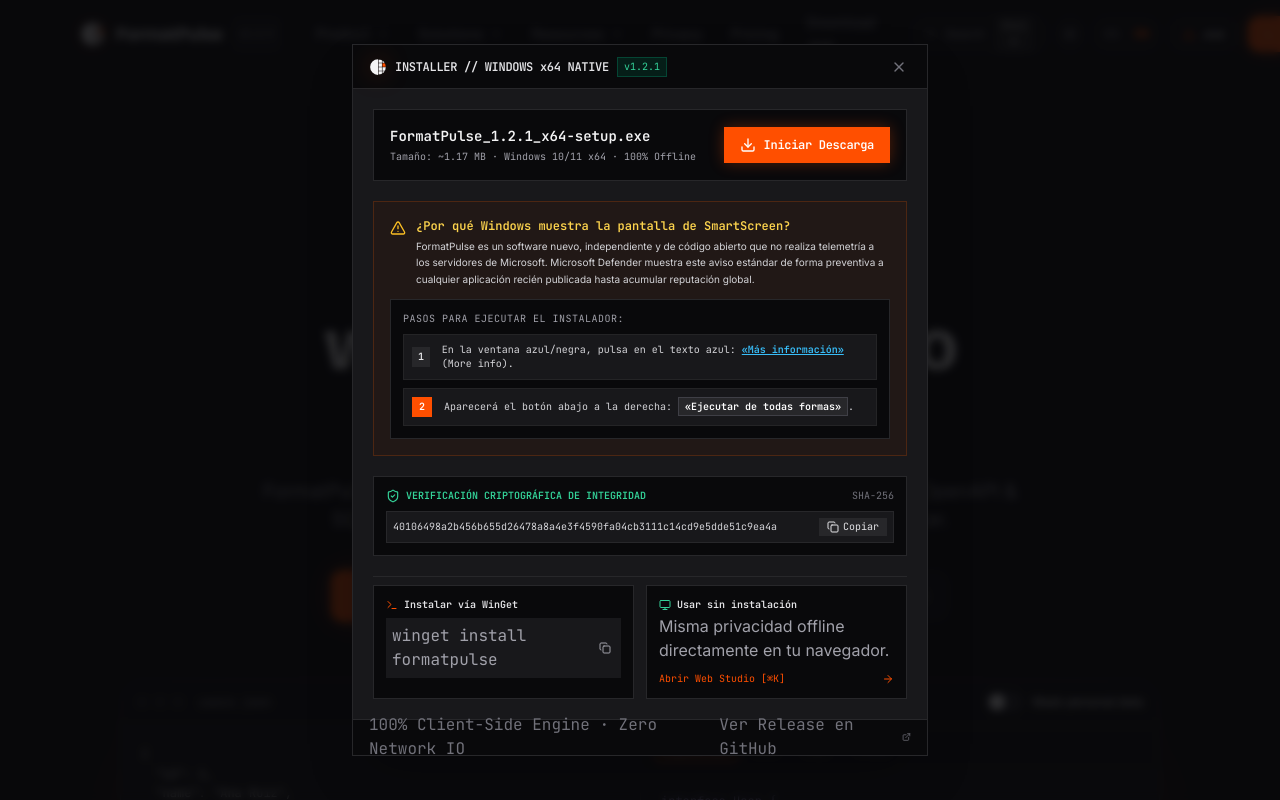
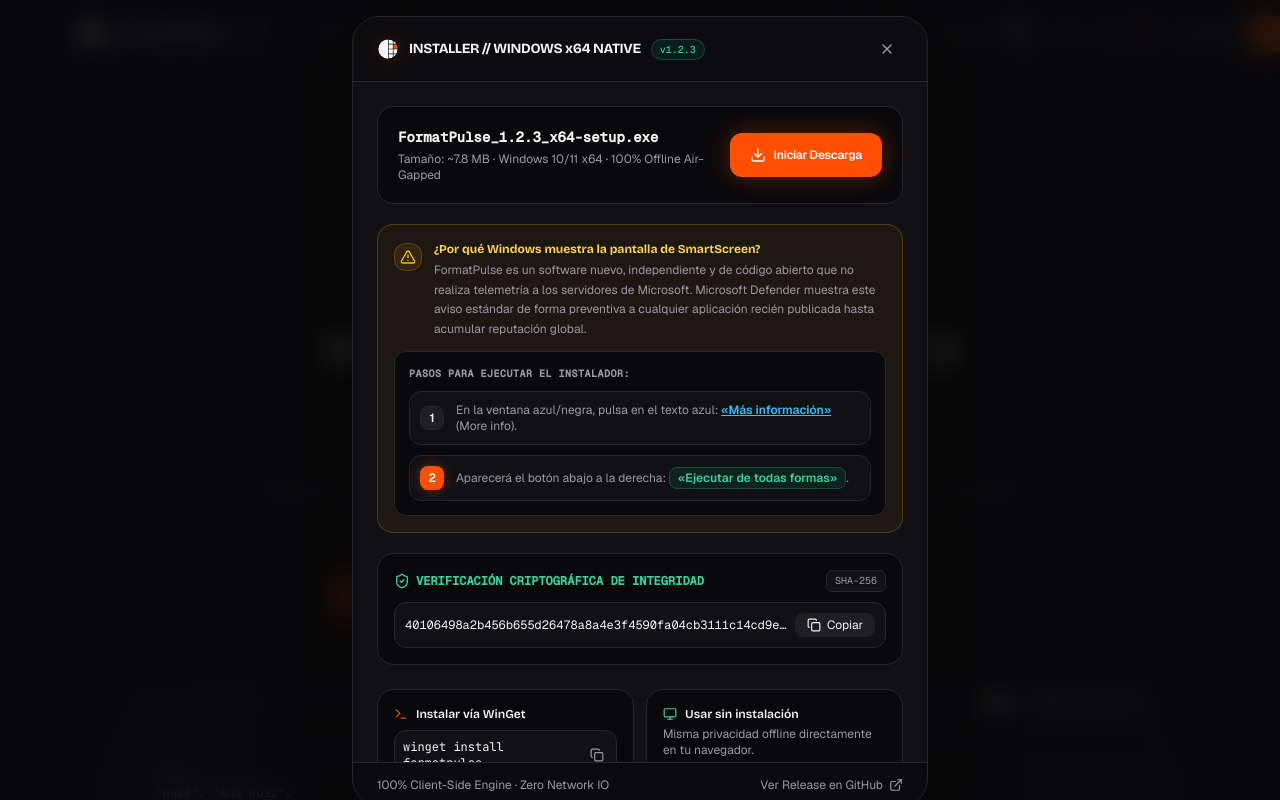
Before and after one commit to psicossz29-netizen/FormatPulse, a React (Vite) app: page / in a window 1280 px wide. Both pictures are taken after a click on the button ".exe". Built offline with nearby package versions, Linux system fonts and the light colour scheme; no server answers.

Commit message:
feat(design): modernize all modals and download workflow to Spaceship Design B architecture

```diff
--- a/src/components/download/DownloadModal.tsx
+++ b/src/components/download/DownloadModal.tsx
@@ -50,117 +50,125 @@ export const DownloadModal: React.FC = () => {
     >
       {/* ── Backdrop ────────────────────────────────────────────────── */}
       <div
-        className="fixed inset-0 bg-zinc-950/85 backdrop-blur-sm transition-opacity"
+        className="fixed inset-0 bg-[#09090B]/85 backdrop-blur-md transition-opacity"
         onClick={() => setShowDownloadModal(false)}
       />
 
-      {/* ── Modal Window ────────────────────────────────────────────── */}
-      <div className="relative w-full max-w-xl bg-zinc-900 border border-zinc-800 shadow-2xl rounded-xs overflow-hidden my-auto text-zinc-100">
+      {/* ── Spaceship Modal Window ──────────────────────────────────── */}
+      <div className="relative w-full max-w-xl bg-[#111114] border border-[#26262C] shadow-[0_32px_80px_rgba(0,0,0,0.85)] rounded-[28px] overflow-hidden my-auto text-[#F4F4F5] animate-pop font-geist">
         {/* Header */}
-        <div className="flex items-center justify-between h-11 px-4 border-b border-zinc-800 bg-zinc-950">
-          <div className="flex items-center gap-2">
-            <FormatPulseLogo size={18} animate={false} />
-            <span className="text-xs font-semibold text-zinc-200 tracking-tight font-mono">
+        <div className="flex items-center justify-between px-6 py-4 border-b border-[#26262C] bg-[#09090B]/60">
+          <div className="flex items-center gap-2.5">
+            <FormatPulseLogo size={22} animate={false} />
+            <span className="font-display font-bold text-sm text-[#F4F4F5] tracking-tight">
               INSTALLER // WINDOWS x64 NATIVE
             </span>
-            <span className="text-2xs font-mono px-1.5 py-0.5 rounded-xs bg-emerald-950/60 border border-emerald-800/60 text-emerald-400">
-              v1.2.1
+            <span className="text-[10px] font-geist-mono px-2 py-0.5 rounded-full bg-emerald-500/10 border border-emerald-500/30 text-emerald-400 font-medium">
+              v{APP_VERSION}
             </span>
           </div>
           <button
             onClick={() => setShowDownloadModal(false)}
-            className="w-6 h-6 flex items-center justify-center text-zinc-500 hover:text-zinc-200 hover:bg-zinc-800 transition-colors rounded-xs focus:outline-none"
+            className="w-8 h-8 flex items-center justify-center text-[#9A9AA5] hover:text-[#F4F4F5] hover:bg-white/[0.06] transition-colors rounded-xl focus:outline-none"
             aria-label="Close"
           >
-            <X className="w-4 h-4" strokeWidth={2} />
+            <X className="w-4 h-4" />
           </button>
         </div>
 
         {/* Content Body */}
-        <div className="p-5 space-y-5 max-h-[85vh] overflow-y-auto">
+        <div className="p-6 space-y-5 max-h-[85vh] overflow-y-auto">
           {/* ── Main Download Action ─────────────────────────────────── */}
-          <div className="p-4 rounded-xs bg-zinc-950 border border-zinc-800 flex flex-col sm:flex-row items-center justify-between gap-4">
+          <div className="p-5 rounded-2xl bg-[#09090B] border border-[#26262C] flex flex-col sm:flex-row items-center justify-between gap-4">
             <div className="space-y-1 text-center sm:text-left">
-              <div className="text-sm font-semibold font-mono text-zinc-100">
-                FormatPulse_1.2.1_x64-setup.exe
+              <div className="text-sm font-semibold font-geist-mono text-[#F4F4F5]">
+                FormatPulse_{APP_VERSION}_x64-setup.exe
               </div>
-              <div className="text-2xs text-zinc-400 font-mono">
-                Tamaño: ~1.17 MB · Windows 10/11 x64 · 100% Offline
+              <div className="text-xs text-[#9A9AA5] font-geist">
+                Tamaño: ~7.8 MB · Windows 10/11 x64 · 100% Offline Air-Gapped
               </div>
             </div>
 
             <a
               href={EXE_URL}
-              download="FormatPulse_1.2.1_x64-setup.exe"
-              className="flex-none flex items-center gap-2 h-9 px-4 bg-accent hover:bg-accent-hover text-white font-mono text-xs font-semibold tracking-tight transition-all rounded-xs shadow-[0_0_15px_rgba(255,79,0,0.3)]"
+              download={`FormatPulse_${APP_VERSION}_x64-setup.exe`}
+              className="flex-none flex items-center gap-2 h-11 px-5 bg-[#FF4F00] hover:bg-[#FF6A20] text-white font-geist text-xs font-semibold tracking-tight transition-all rounded-xl shadow-[0_0_24px_rgba(255,79,0,0.35)] hover:-translate-y-0.5 active:translate-y-0"
             >
               <Download className="w-4 h-4" />
               <span>Iniciar Descarga</span>
             </a>
           </div>
 
-          {/* ── SmartScreen Guidance (Dark Windows Defender Simulation) ── */}
-          <div className="rounded-xs border border-amber-900/50 bg-amber-950/20 p-4 space-y-3">
-            <div className="flex items-start gap-2.5">
-              <AlertTriangle className="w-4 h-4 text-amber-400 flex-none mt-0.5" />
+          {/* ── SmartScreen Guidance (Spaceship Shield Card) ── */}
+          <div className="rounded-2xl border border-amber-500/25 bg-amber-500/5 p-4 space-y-3">
+            <div className="flex items-start gap-3">
+              <div className="w-7 h-7 rounded-xl bg-amber-500/10 border border-amber-500/25 flex items-center justify-center text-amber-400 flex-none mt-0.5">
+                <AlertTriangle className="w-4 h-4" />
+              </div>
               <div className="space-y-1">
-                <div className="text-xs font-semibold font-mono text-amber-300">
+                <div className="text-xs font-display font-bold text-amber-300">
                   ¿Por qué Windows muestra la pantalla de SmartScreen?
                 </div>
-                <p className="text-2xs text-zinc-300 leading-relaxed font-sans">
+                <p className="text-xs text-[#9A9AA5] leading-relaxed font-geist">
                   FormatPulse es un software nuevo, independiente y de código abierto que no realiza telemetría a los servidores de Microsoft. Microsoft Defender muestra este aviso estándar de forma preventiva a cualquier aplicación recién publicada hasta acumular reputación global.
                 </p>
               </div>
             </div>
 
             {/* Step by step mockup box */}
-            <div className="bg-zinc-950 border border-zinc-800 p-3 rounded-xs space-y-2 font-mono text-2xs">
-              <div className="text-zinc-400 uppercase text-3xs tracking-wider">
-                Pasos para ejecutar el instalador:
+            <div className="bg-[#09090B] border border-[#26262C] p-3.5 rounded-xl space-y-2.5">
+              <div className="text-[#9A9AA5] uppercase text-[10px] font-geist-mono tracking-wider font-semibold">
+                PASOS PARA EJECUTAR EL INSTALADOR:
               </div>
-              <div className="flex items-center gap-3 p-2 bg-zinc-900 border border-zinc-800/80 rounded-xs">
-                <span className="w-5 h-5 flex items-center justify-center bg-zinc-800 text-zinc-200 font-bold rounded-xs">
+              <div className="flex items-center gap-3 p-2.5 bg-[#111114] border border-[#26262C] rounded-xl text-xs font-geist">
+                <span className="w-6 h-6 flex items-center justify-center bg-white/[0.06] border border-[#26262C] text-[#F4F4F5] font-bold rounded-lg flex-none text-xs">
                   1
                 </span>
-                <span className="text-zinc-300">
-                  En la ventana azul/negra, pulsa en el texto azul: <strong className="text-sky-400 underline">«Más información»</strong> (More info).
+                <span className="text-[#9A9AA5]">
+                  En la ventana azul/negra, pulsa en el texto azul:{' '}
+                  <strong className="text-sky-400 underline font-semibold">«Más información»</strong> (More info).
                 </span>
               </div>
-              <div className="flex items-center gap-3 p-2 bg-zinc-900 border border-zinc-800/80 rounded-xs">
-                <span className="w-5 h-5 flex items-center justify-center bg-accent text-white font-bold rounded-xs">
+              <div className="flex items-center gap-3 p-2.5 bg-[#111114] border border-[#26262C] rounded-xl text-xs font-geist">
+                <span className="w-6 h-6 flex items-center justify-center bg-[#FF4F00] text-white font-bold rounded-lg flex-none text-xs shadow-[0_0_12px_rgba(255,79,0,0.35)]">
                   2
                 </span>
-                <span className="text-zinc-300">
-                  Aparecerá el botón abajo a la derecha: <strong className="text-white bg-zinc-800 px-1.5 py-0.5 rounded-xs border border-zinc-700">«Ejecutar de todas formas»</strong>.
+                <span className="text-[#9A9AA5]">
+                  Aparecerá el botón abajo a la derecha:{' '}
+                  <strong className="text-emerald-400 bg-emerald-500/10 px-2 py-0.5 rounded-lg border border-emerald-500/30 font-semibold">
+                    «Ejecutar de todas formas»
+                  </strong>.
                 </span>
               </div>
             </div>
           </div>
 
           {/* ── Security & Integrity Verification ─────────────────────── */}
-          <div className="p-3 bg-zinc-950 border border-zinc-800 rounded-xs space-y-2 text-2xs font-mono">
-            <div className="flex items-center justify-between text-zinc-400">
-              <span className="flex items-center gap-1.5 text-emerald-400 font-semibold">
-                <ShieldCheck className="w-3.5 h-3.5" />
+          <div className="p-4 bg-[#09090B] border border-[#26262C] rounded-2xl space-y-2.5">
+            <div className="flex items-center justify-between text-xs font-geist">
+              <span className="flex items-center gap-1.5 text-emerald-400 font-semibold font-geist-mono text-xs">
+                <ShieldCheck className="w-4 h-4" />
                 VERIFICACIÓN CRIPTOGRÁFICA DE INTEGRIDAD
               </span>
-              <span className="text-3xs text-zinc-500">SHA-256</span>
+              <span className="text-[10px] font-geist-mono px-2 py-0.5 rounded-md bg-white/[0.04] border border-[#26262C] text-[#9A9AA5]">
+                SHA-256
+              </span>
             </div>
 
-            <div className="flex items-center justify-between gap-2 p-1.5 bg-zinc-900 border border-zinc-800 rounded-xs text-3xs text-zinc-300 overflow-x-auto">
-              <span className="truncate select-all">{SHA256_HASH}</span>
+            <div className="flex items-center justify-between gap-2 p-2.5 bg-[#111114] border border-[#26262C] rounded-xl text-xs font-geist-mono text-[#9A9AA5] overflow-x-auto">
+              <span className="truncate select-all text-[#F4F4F5]">{SHA256_HASH}</span>
               <button
                 onClick={handleCopyHash}
-                className="flex items-center gap-1 px-2 py-0.5 bg-zinc-800 hover:bg-zinc-700 text-zinc-200 rounded-xs transition-colors flex-none"
+                className="flex items-center gap-1.5 px-3 py-1 bg-white/[0.06] hover:bg-white/[0.1] text-[#F4F4F5] rounded-lg transition-colors flex-none font-geist text-xs"
               >
                 {copiedHash ? (
                   <>
-                    <Check className="w-3 h-3 text-emerald-400" />
-                    <span>Copiado</span>
+                    <Check className="w-3.5 h-3.5 text-emerald-400" />
+                    <span className="text-emerald-400">Copiado</span>
                   </>
                 ) : (
                   <>
-                    <Copy className="w-3 h-3" />
+                    <Copy className="w-3.5 h-3.5" />
                     <span>Copiar</span>
                   </>
                 )}
@@ -169,37 +177,37 @@ export const DownloadModal: React.FC = () => {
           </div>
 
           {/* ── Alternatives: WinGet or Web Studio ─────────────────────── */}
-          <div className="grid grid-cols-1 sm:grid-cols-2 gap-3 pt-2 border-t border-zinc-800">
+          <div className="grid grid-cols-1 sm:grid-cols-2 gap-3 pt-1">
             {/* WinGet Option */}
-            <div className="p-3 bg-zinc-950 border border-zinc-800 rounded-xs space-y-1.5">
-              <div className="flex items-center gap-1.5 text-2xs font-mono font-semibold text-zinc-200">
-                <Terminal className="w-3 h-3 text-accent" />
+            <div className="p-4 bg-[#09090B] border border-[#26262C] rounded-2xl space-y-2">
+              <div className="flex items-center gap-2 text-xs font-display font-semibold text-[#F4F4F5]">
+                <Terminal className="w-3.5 h-3.5 text-[#FF4F00]" />
                 <span>Instalar vía WinGet</span>
               </div>
-              <div className="flex items-center justify-between gap-2 p-1.5 bg-zinc-900 rounded-xs text-3xs font-mono text-zinc-400">
-                <code>winget install formatpulse</code>
+              <div className="flex items-center justify-between gap-2 p-2 bg-[#111114] border border-[#26262C] rounded-xl text-xs font-geist-mono text-[#9A9AA5]">
+                <code className="text-[#F4F4F5]">winget install formatpulse</code>
                 <button
                   onClick={handleCopyWinget}
-                  className="p-1 hover:text-zinc-100 transition-colors"
+                  className="p-1 hover:text-[#FF4F00] transition-colors focus:outline-none"
                   title="Copiar comando"
                 >
                   {copiedWinget ? (
-                    <Check className="w-3 h-3 text-emerald-400" />
+                    <Check className="w-3.5 h-3.5 text-emerald-400" />
                   ) : (
-                    <Copy className="w-3 h-3" />
+                    <Copy className="w-3.5 h-3.5" />
                   )}
                 </button>
               </div>
             </div>
 
             {/* Direct Web Studio Option */}
-            <div className="p-3 bg-zinc-950 border border-zinc-800 rounded-xs space-y-1.5 flex flex-col justify-between">
+            <div className="p-4 bg-[#09090B] border border-[#26262C] rounded-2xl space-y-2 flex flex-col justify-between">
               <div>
-                <div className="flex items-center gap-1.5 text-2xs font-mono font-semibold text-zinc-200">
-                  <Monitor className="w-3 h-3 text-emerald-400" />
+                <div className="flex items-center gap-2 text-xs font-display font-semibold text-[#F4F4F5]">
+                  <Monitor className="w-3.5 h-3.5 text-emerald-400" />
                   <span>Usar sin instalación</span>
                 </div>
-                <div className="text-3xs text-zinc-400 font-sans mt-0.5">
+                <div className="text-xs text-[#9A9AA5] font-geist mt-1">
                   Misma privacidad offline directamente en tu navegador.
                 </div>
               </div>
@@ -208,17 +216,17 @@ export const DownloadModal: React.FC = () => {
                   setShowDownloadModal(false);
                   setViewMode('workspace');
                 }}
-                className="flex items-center justify-between text-2xs font-mono text-accent hover:underline pt-1"
+                className="flex items-center justify-between text-xs font-geist font-medium text-[#FF4F00] hover:text-[#FF6A20] pt-1 transition-colors group"
               >
                 <span>Abrir Web Studio [⌘K]</span>
-                <ArrowRight className="w-3 h-3" />
+                <ArrowRight className="w-3.5 h-3.5 group-hover:translate-x-0.5 transition-transform" />
               </button>
             </div>
           </div>
         </div>
 
         {/* Footer */}
-        <div className="h-9 px-4 border-t border-zinc-800 bg-zinc-950 flex items-center justify-between text-3xs font-mono text-zinc-500">
+        <div className="h-11 px-6 border-t border-[#26262C] bg-[#09090B]/60 flex items-center justify-between text-xs font-geist text-[#9A9AA5]">
           <span>100% Client-Side Engine · Zero Network IO</span>
           <a
             href="https://github.com/psicossz29-netizen/FormatPulse/releases"
@@ -228,10 +236,10 @@ export const DownloadModal: React.FC = () => {
               e.preventDefault();
               void openExternalUrl('https://github.com/psicossz29-netizen/FormatPulse/releases');
             }}
-            className="flex items-center gap-1 hover:text-zinc-300 transition-colors"
+            className="flex items-center gap-1.5 hover:text-[#F4F4F5] transition-colors text-xs"
           >
             <span>Ver Release en GitHub</span>
-            <ExternalLink className="w-2.5 h-2.5" />
+            <ExternalLink className="w-3.5 h-3.5" />
           </a>
         </div>
       </div>
```
Also changed, not shown: src/components/batch/BatchProcessingModal.tsx (+13 -13 lines), src/components/diff/DiffViewerModal.tsx (+8 -8 lines), src/components/legal/LegalModal.tsx (+21 -20 lines), src/components/security/DataHealthInspector.tsx (+4 -4 lines), src/components/settings/SettingsModal.tsx (+35 -35 lines), src/components/updater/UpdateNotificationModal.tsx (+68 -70 lines).
